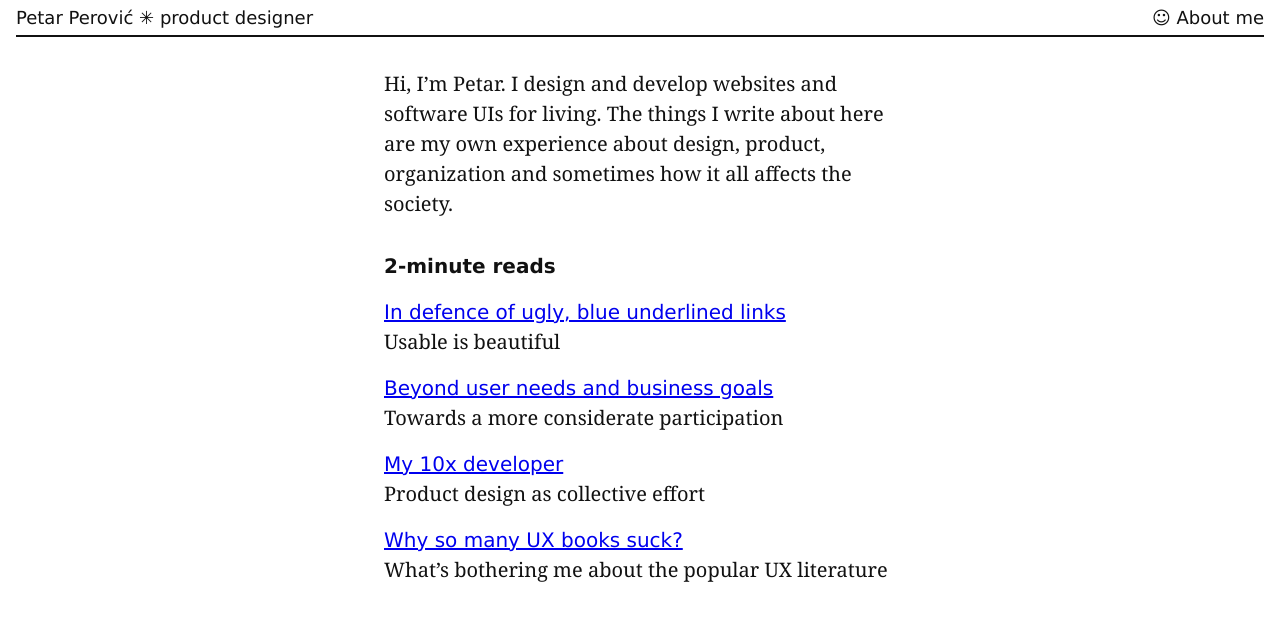
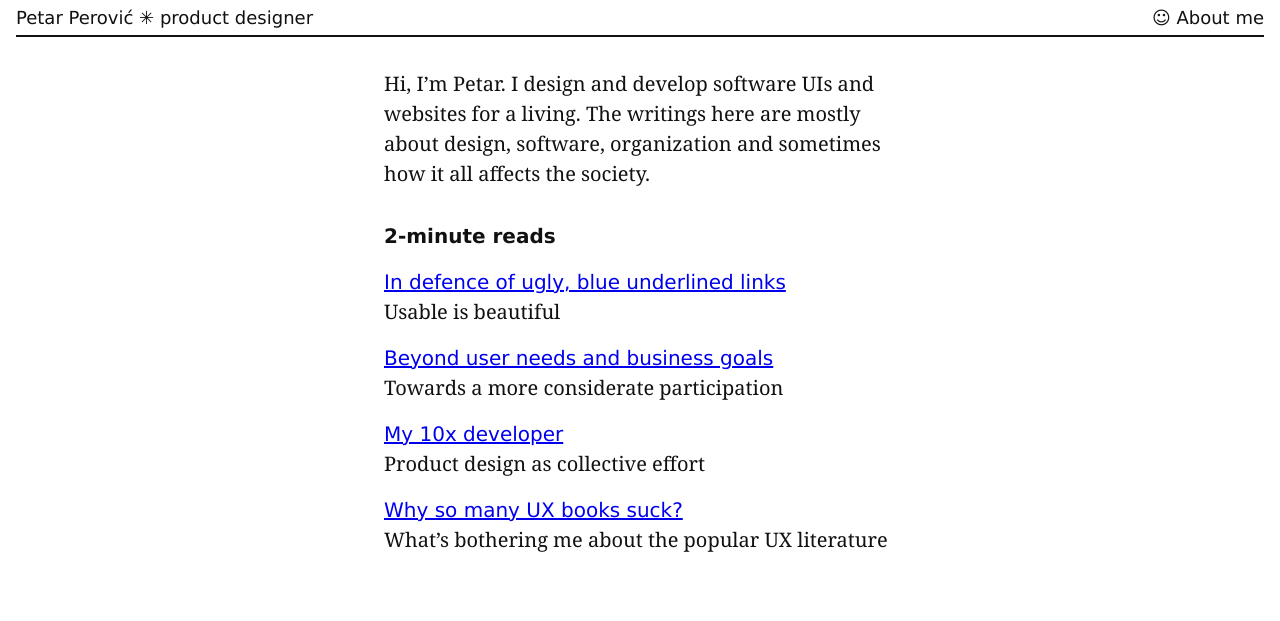
Before and after one commit to ropsii/ropsii.github.io, a Jekyll site: the page built from index.markdown, in a window 1280 px wide. Shown: the top 621 px of the page. Built offline with Jekyll 4.4.1, drawn with Linux system fonts in a browser that asks for light colours.

Commit message:
tweak description

```diff
--- a/_layouts/home.html
+++ b/_layouts/home.html
@@ -4,7 +4,7 @@
   {%- include head.html -%}
 
         <div>
-            <p class="serif f5 f3-m mb4">Hi, I’m Petar. I design and develop websites and software UIs for living. The things I write about here are my own experience about design, product, organization and sometimes how it all affects the society.</p>
+            <p class="serif f5 f3-m mb4">Hi, I’m Petar. I design and develop software UIs and websites for a living. The writings here are mostly about design, software, organization and sometimes how it all affects the society.</p>
             {%- if site.posts.size > 0 -%}
                 <h2 class="f4 f3-m mb3">2-minute reads</h2>
                 {%- for post in site.posts -%}
```
